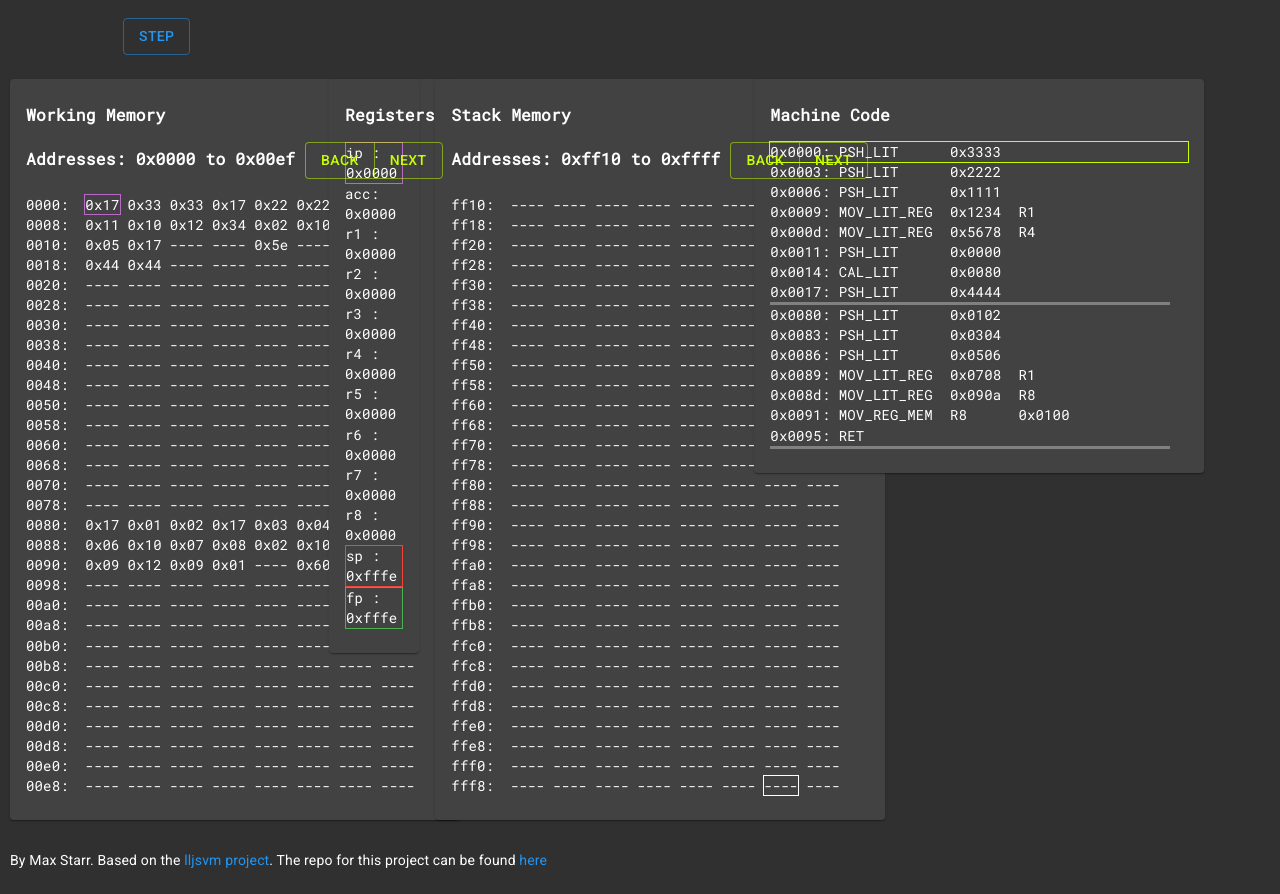
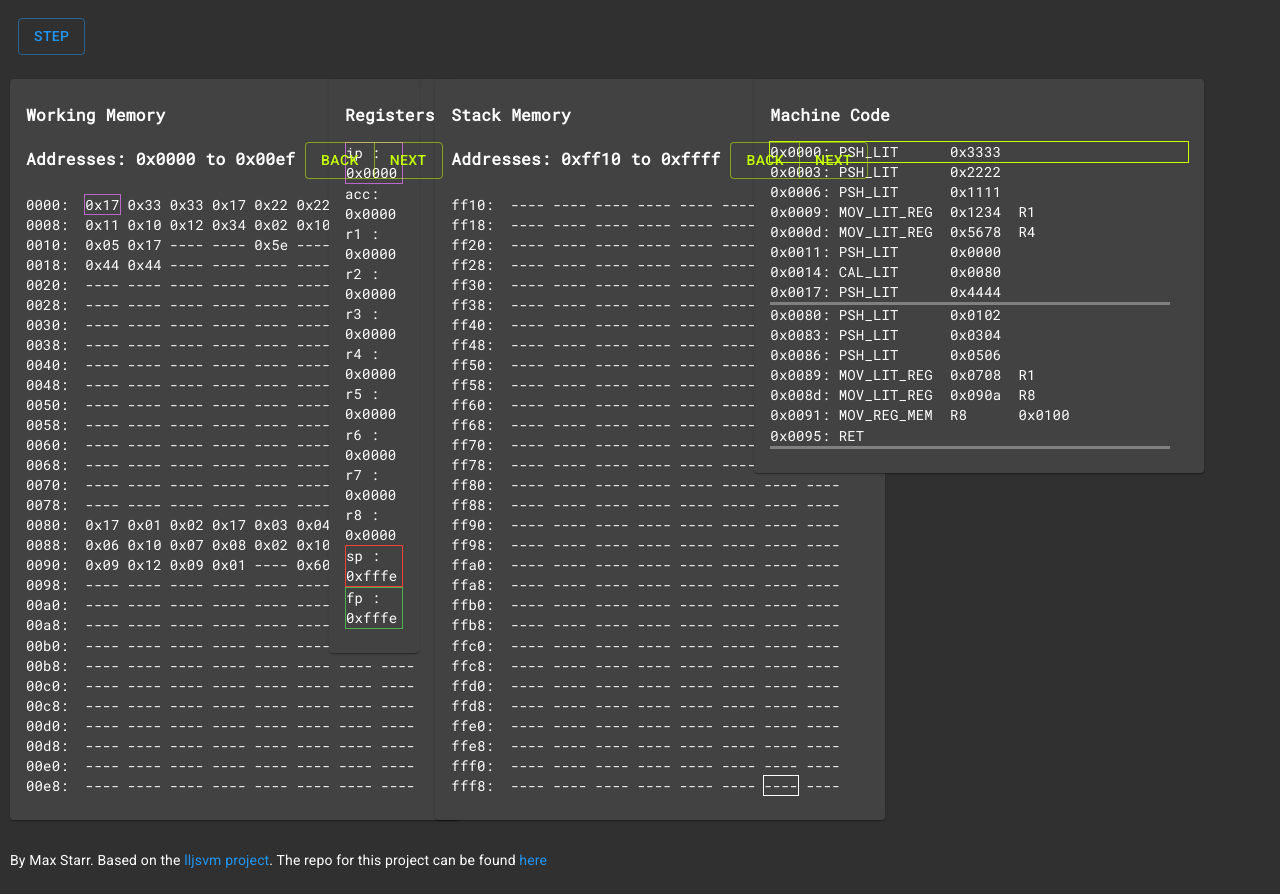
Before and after one commit to maxostarr/lljsvm-ide, a React (Create React App) app: page / in a window 1280 px wide. Built offline with nearby package versions, Linux system fonts and the light colour scheme.

Commit message:
global enter event

```diff
--- a/src/App.js
+++ b/src/App.js
@@ -1,4 +1,4 @@
-import React, { useContext } from "react";
+import React, { useContext, useEffect } from "react";
 import { makeStyles } from "@material-ui/core/styles";
 import Grid from "@material-ui/core/Grid";
 import Button from "@material-ui/core/Button";
@@ -29,6 +29,22 @@ function App() {
   const classes = useStyles();
   const vm = useContext(VMContext);
 
+  useEffect(() => {
+    document.addEventListener("keydown", e => {
+      if (e.key === "Enter") {
+        vm.stepCPU();
+      }
+    });
+
+    return () => {
+      document.removeEventListener("keydown", e => {
+        if (e.key === "Enter") {
+          vm.stepCPU();
+        }
+      });
+    };
+  }, []);
+
   // const [memoryState, setMemoryState] = useState(memory);
   // const [step, setStep] = useState(0);
   // const [ip, setIp] = useState(cpu.getRegister("ip"));
@@ -52,19 +68,8 @@ function App() {
       <CssBaseline />
       <Grid container spacing={2}>
         <Grid item xs={12}>
-          <Grid
-            container
-            onKeyPress={e => {
-              if (e.key === "Enter") {
-                vm.stepCPU();
-              }
-            }}
-            tabIndex={-1}
-          >
-            <Grid item xs={1}>
-              {/* <h3>Step: {step}</h3> */}
-            </Grid>
-            <Grid item xs={1}>
+          <Grid container>
+            <Grid item xs={12}>
               <Button
                 color="primary"
                 variant="outlined"
--- a/src/utils/vm-context.js
+++ b/src/utils/vm-context.js
@@ -17,6 +17,7 @@ const VMContextProvider = ({ children }) => {
   const [vmState, setVmState] = useState(stateObj);
   const stepCPU = () => {
     cpu.step();
+
     setVmState({
       ...stateObj,
       ip: cpu.getRegister("ip"),
```
